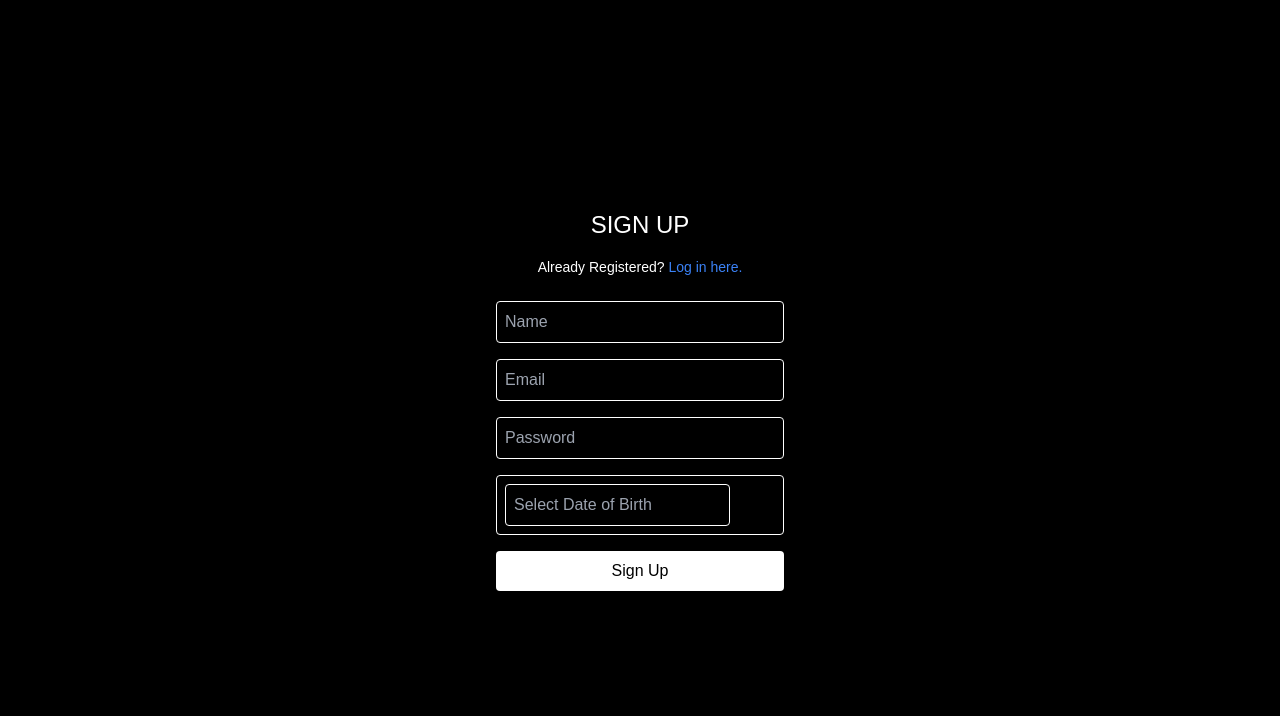
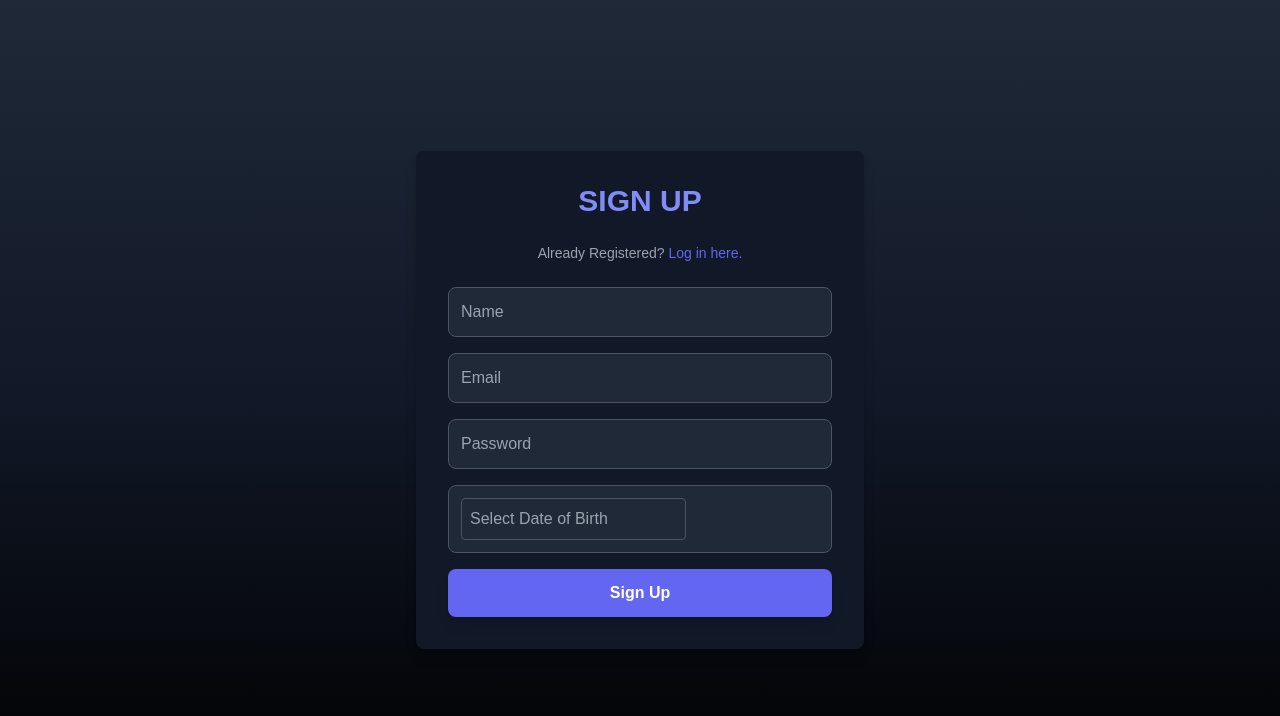
Before and after one commit to angelpoulose/Woven-Pages, a Next.js app in the folder frontend/: page /login in a window 1280 px wide. Shown: the top 716 px of the page. Built offline with nearby package versions, Linux system fonts and the light colour scheme.

Commit message:
added same theme for the login page

```diff
--- a/frontend/src/app/login/page.js
+++ b/frontend/src/app/login/page.js
@@ -1,4 +1,3 @@
-// pages/auth.js
 "use client";
 import { useState } from "react";
 import DatePicker from "react-datepicker";
@@ -55,8 +54,7 @@ export default function Auth() {
       } else {
         cookies.set('token', response.data.token, { path: '/' });
         alert("Login successful");
-        // After successful login or registration, redirect to another page (e.g., /dashboard)
-        router.push('/'); // Replace '/dashboard' with the actual path of the page you want to navigate to
+        router.push('/'); // Redirect after successful login or registration
       }
 
     })
@@ -67,46 +65,54 @@ export default function Auth() {
   };
 
   return (
-    <div className="flex flex-col items-center justify-center h-screen bg-black text-white">
-      <h2 className="text-2xl mb-4">{isLogin ? "LOG IN" : "SIGN UP"}</h2>
-      <p className="mb-6 text-sm">
-        {isLogin ? "Not registered yet? " : "Already Registered? "}
+    <div className="min-h-screen bg-gradient-to-b from-gray-800 via-gray-900 to-black flex items-center justify-center text-white">
+      <div className="bg-gray-900 p-8 rounded-lg shadow-lg max-w-md w-full">
+        <h2 className="text-3xl font-bold mb-6 text-center text-indigo-400">
+          {isLogin ? "LOG IN" : "SIGN UP"}
+        </h2>
+
+        <p className="mb-6 text-center text-sm text-gray-400">
+          {isLogin ? "Not registered yet?" : "Already Registered?"}{" "}
           <button
             onClick={() => setIsLogin(!isLogin)}
-          className="text-blue-500"
+            className="text-indigo-500 hover:text-indigo-300 transition duration-300"
           >
             {isLogin ? "Sign up here." : "Log in here."}
           </button>
         </p>
-      <form onSubmit={handleSubmit} className="flex flex-col w-72">
+
+        <form onSubmit={handleSubmit} className="space-y-4">
           {!isLogin && (
             <input
-            className="p-2 mb-4 rounded border border-white bg-black text-white"
+              className="w-full p-3 rounded-lg bg-gray-800 text-white border border-gray-600 focus:outline-none focus:border-indigo-500 focus:ring focus:ring-indigo-500"
               type="text"
               name="name"
               placeholder="Name"
               value={formData.name}
               onChange={handleChange}
+              required
             />
           )}
           <input
-          className="p-2 mb-4 rounded border border-white bg-black text-white"
+            className="w-full p-3 rounded-lg bg-gray-800 text-white border border-gray-600 focus:outline-none focus:border-indigo-500 focus:ring focus:ring-indigo-500"
             type="email"
             name="email"
             placeholder="Email"
             value={formData.email}
             onChange={handleChange}
+            required
           />
           <input
-          className="p-2 mb-4 rounded border border-white bg-black text-white"
+            className="w-full p-3 rounded-lg bg-gray-800 text-white border border-gray-600 focus:outline-none focus:border-indigo-500 focus:ring focus:ring-indigo-500"
             type="password"
             name="password"
             placeholder="Password"
             value={formData.password}
             onChange={handleChange}
+            required
           />
           {!isLogin && (
-          <div className="p-2 mb-4 rounded border border-white bg-black text-white">
+            <div className="w-full p-3 rounded-lg bg-gray-800 text-white border border-gray-600">
               <DatePicker
                 selected={formData.dateOfBirth}
                 onChange={handleDateChange}
@@ -116,18 +122,21 @@ export default function Auth() {
                 dropdownMode="select"
                 maxDate={new Date()} // Limit to current date or earlier
                 placeholderText="Select Date of Birth"
-              className="w-full p-2 bg-black text-white border border-white rounded"
+                className="w-full p-2 bg-gray-800 text-white border border-gray-600 rounded"
+                required
               />
             </div>
           )}
           <button
             type="submit"
-          className="p-2 bg-white text-black rounded hover:bg-gray-200 transition duration-300"
+            className="w-full bg-indigo-500 hover:bg-indigo-600 text-white font-semibold p-3 rounded-lg transition duration-300 shadow-lg"
           >
             {isLogin ? "Log In" : "Sign Up"}
           </button>
         </form>
-      {error && <p className="text-red-500 mt-4">{error}</p>}
+
+        {error && <p className="text-red-500 mt-4 text-center">{error}</p>}
+      </div>
     </div>
   );
 }
```
Lines whose indentation alone changed are shown as unchanged.
